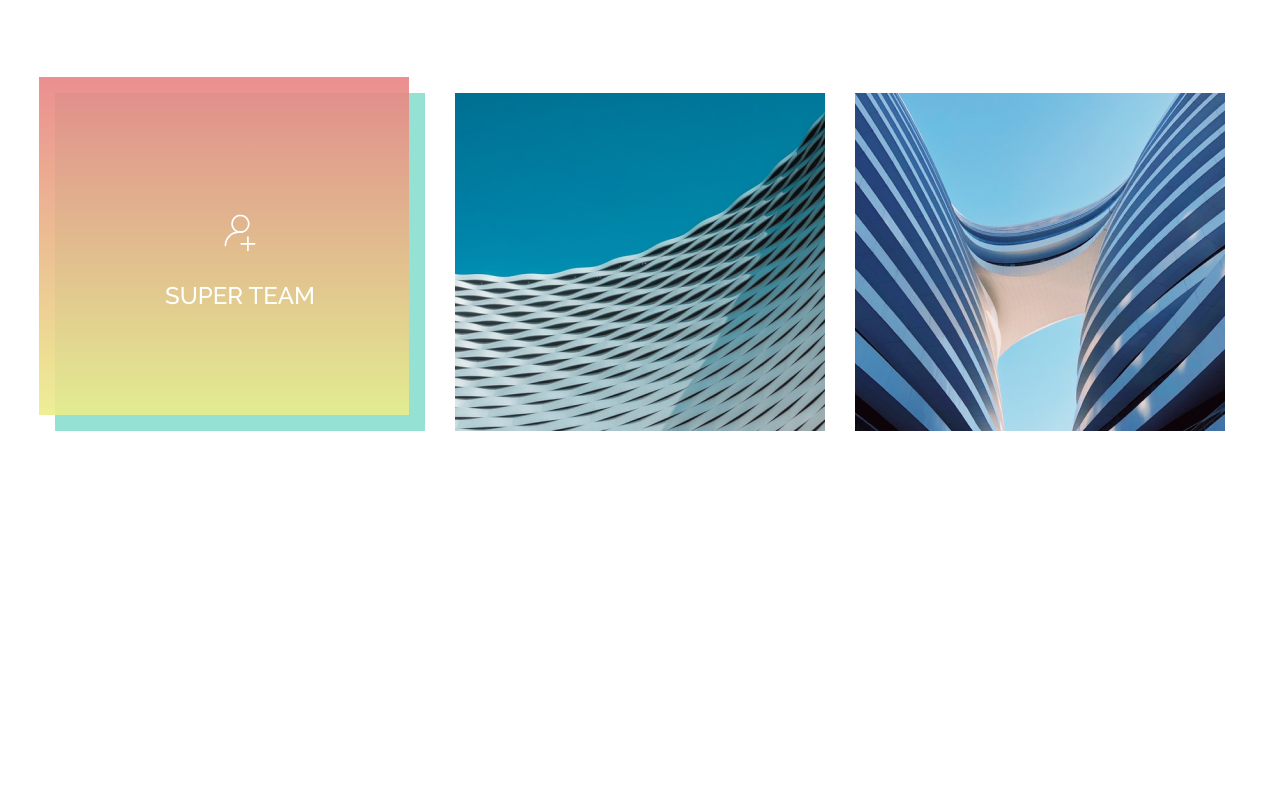
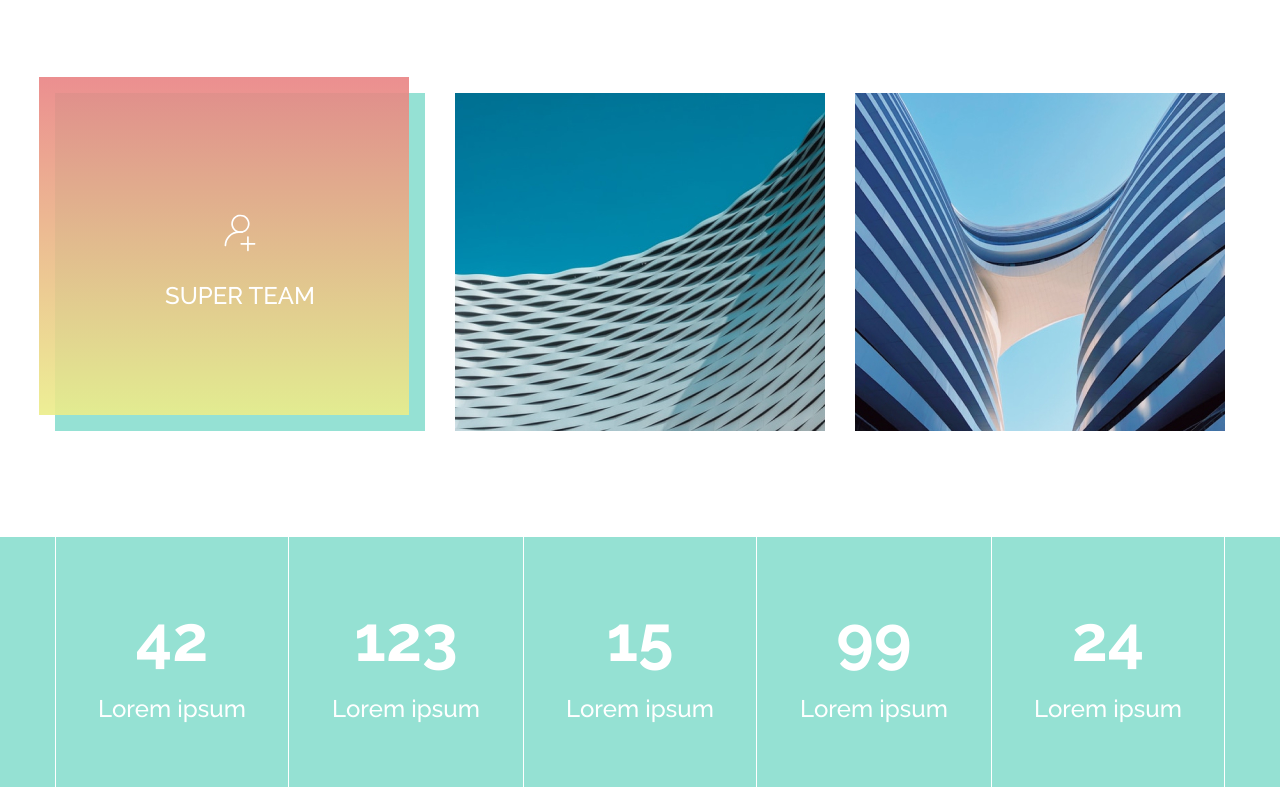
Before and after one commit to AnnMurr/mogo-project, a website built with Parcel: page index.html in a window 1280 px wide. Shown: the part 1337-2124 px from the top of the page. Before the commit the page ends 1810 px from the top, so only its background shows below. Built offline with nearby package versions, Linux system fonts and the light colour scheme; a web font is replaced by a local one.

Commit message:
added futures section

```diff
--- a/index.html
+++ b/index.html
@@ -158,6 +158,62 @@
             </div>
         </div>
     </section>
+    <section class="futures">
+        <div class="container">
+            <div class="futures__wrapper">
+                <div class="futures__item">
+                    <div class="futures__text">
+                        <div class="futures__title">
+                            <h2>42</h2>
+                        </div>
+                        <div class="futures__subtitle">
+                            <h4>Lorem ipsum</h4>
+                        </div>
+                    </div>
+                </div>
+                <div class="futures__item">
+                    <div class="futures__text">
+                        <div class="futures__title">
+                            <h2>123</h2>
+                        </div>
+                        <div class="futures__subtitle">
+                            <h4>Lorem ipsum</h4>
+                        </div>
+                    </div>
+                </div>
+                <div class="futures__item">
+                    <div class="futures__text">
+                        <div class="futures__title">
+                            <h2>15</h2>
+                        </div>
+                        <div class="futures__subtitle">
+                            <h4>Lorem ipsum</h4>
+                        </div>
+                    </div>
+                </div>
+                <div class="futures__item">
+                    <div class="futures__text">
+                        <div class="futures__title">
+                            <h2>99</h2>
+                        </div>
+                        <div class="futures__subtitle">
+                            <h4>Lorem ipsum</h4>
+                        </div>
+                    </div>
+                </div>
+                <div class="futures__item">
+                    <div class="futures__text">
+                        <div class="futures__title">
+                            <h2>24</h2>
+                        </div>
+                        <div class="futures__subtitle">
+                            <h4>Lorem ipsum</h4>
+                        </div>
+                    </div>
+                </div>
+            </div>
+        </div>
+    </section>
 
 </body>
 
--- a/index.less
+++ b/index.less
@@ -5,3 +5,4 @@
 @import './style/variables.less';
 @import './style/banner.less';
 @import './style/about.less';
+@import './style/futures.less';
--- /dev/null
+++ b/style/futures.less
@@ -0,0 +1,41 @@
+.futures {
+  background-color: @Morning-Glory-color;
+  margin-top: 64px;
+
+  &__wrapper {
+    display: flex;
+  }
+
+  &__item {
+    width: 234px;
+    height: 250px;
+    display: flex;
+    flex-direction: column;
+    align-items: center;
+    justify-content: center;
+    text-align: center;
+
+    &:nth-child(odd) {
+      border-left: 1px solid @white-color;
+      border-right: 1px solid @white-color;
+    }
+
+    .futures__title {
+      padding-bottom: 19px;
+
+      & h2 {
+        font-weight: 700;
+        font-size: 64px;
+        line-height: 75px;
+        color: @white-color;
+      }
+    }
+
+    & h4 {
+      font-weight: 500;
+      font-size: 24px;
+      line-height: 28px;
+      color: @white-color;
+    }
+  }
+}
--- a/style/variables.less
+++ b/style/variables.less
@@ -9,6 +9,7 @@
 @Gold-Sand-color: #E4BE8D;
 @Citrine-White-color: #F9EFCF;
 @froly-color: #F38281;
+@Morning-Glory-color: #95E1D3;
 @gradient-backgroud-color: linear-gradient(180deg, rgba(233,130,131,0.8968837535014006) 0%, rgba(235,237,137,0.8996848739495799) 100%);
 
 @img: '../img/';
```
Also changed, not shown: dist/index.html, 4 other files.
